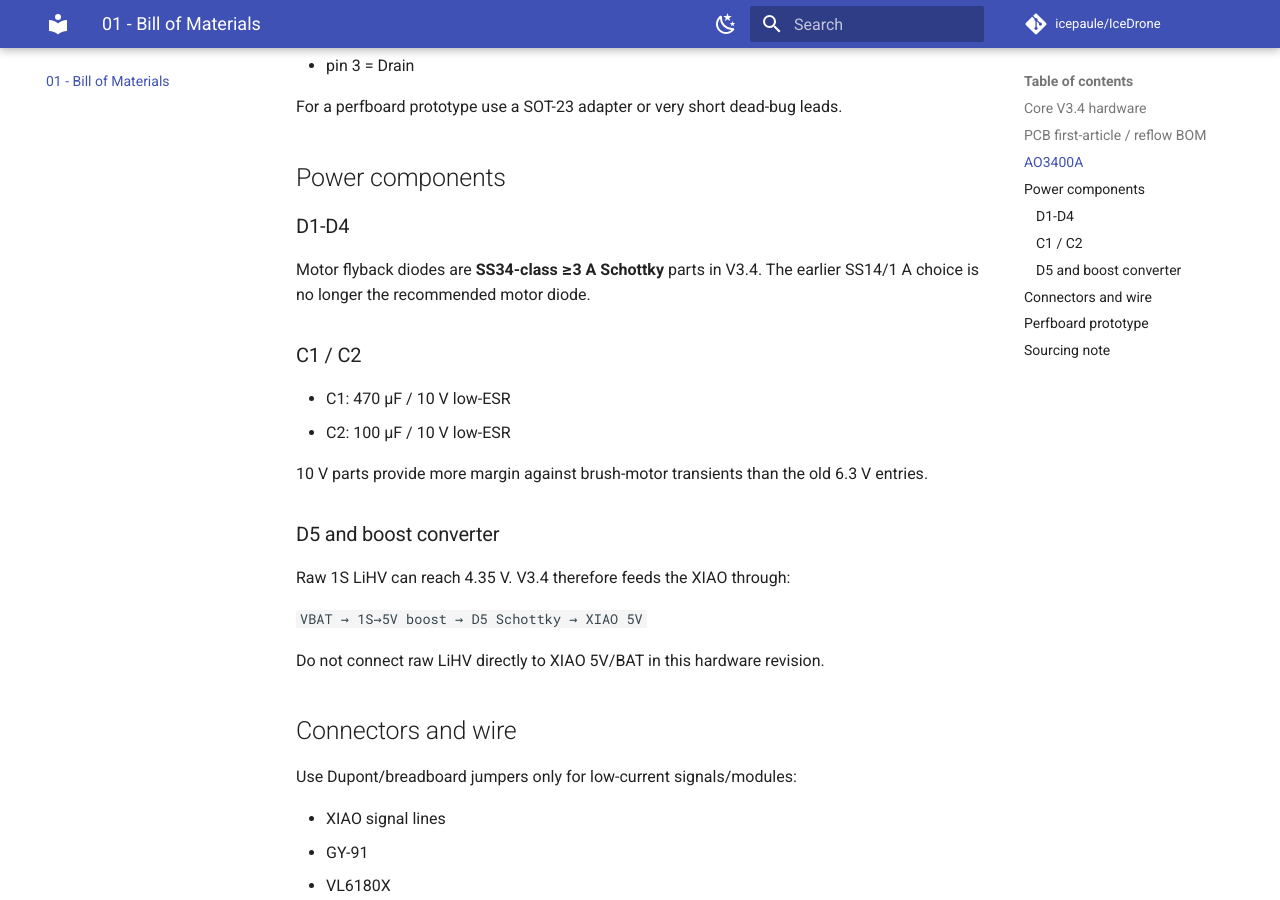
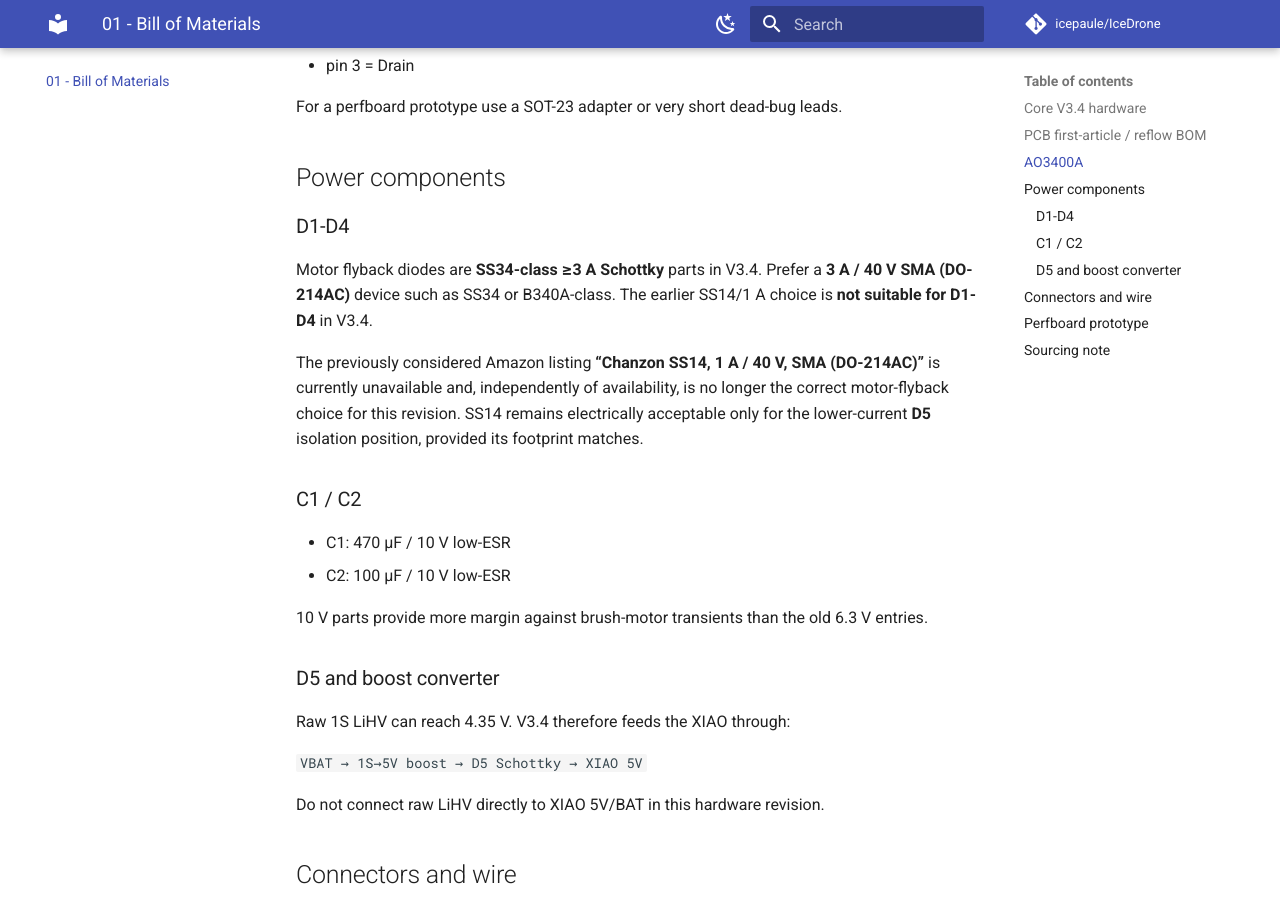
Before and after one commit to icepaule/IceDrone, an MkDocs documentation site: the page built from docs/01_BOM.md, in a window 1280 px wide and 900 px high, scrolled down 2692 px. Built offline with MkDocs 1.6.1 and Material for MkDocs 9.7.7, drawn with Linux system fonts in a browser that asks for light colours; comment, search, counter and statistics services are not loaded.

Commit message:
docs: document unavailable SS14 listing and V3.4 diode requirement

```diff
--- a/docs/01_BOM.md
+++ b/docs/01_BOM.md
@@ -64,7 +64,9 @@ For a perfboard prototype use a SOT-23 adapter or very short dead-bug leads.
 
 ### D1-D4
 
-Motor flyback diodes are **SS34-class ≥3 A Schottky** parts in V3.4. The earlier SS14/1 A choice is no longer the recommended motor diode.
+Motor flyback diodes are **SS34-class ≥3 A Schottky** parts in V3.4. Prefer a **3 A / 40 V SMA (DO-214AC)** device such as SS34 or B340A-class. The earlier SS14/1 A choice is **not suitable for D1-D4** in V3.4.
+
+The previously considered Amazon listing **“Chanzon SS14, 1 A / 40 V, SMA (DO-214AC)”** is currently unavailable and, independently of availability, is no longer the correct motor-flyback choice for this revision. SS14 remains electrically acceptable only for the lower-current **D5** isolation position, provided its footprint matches.
 
 ### C1 / C2
 
```
